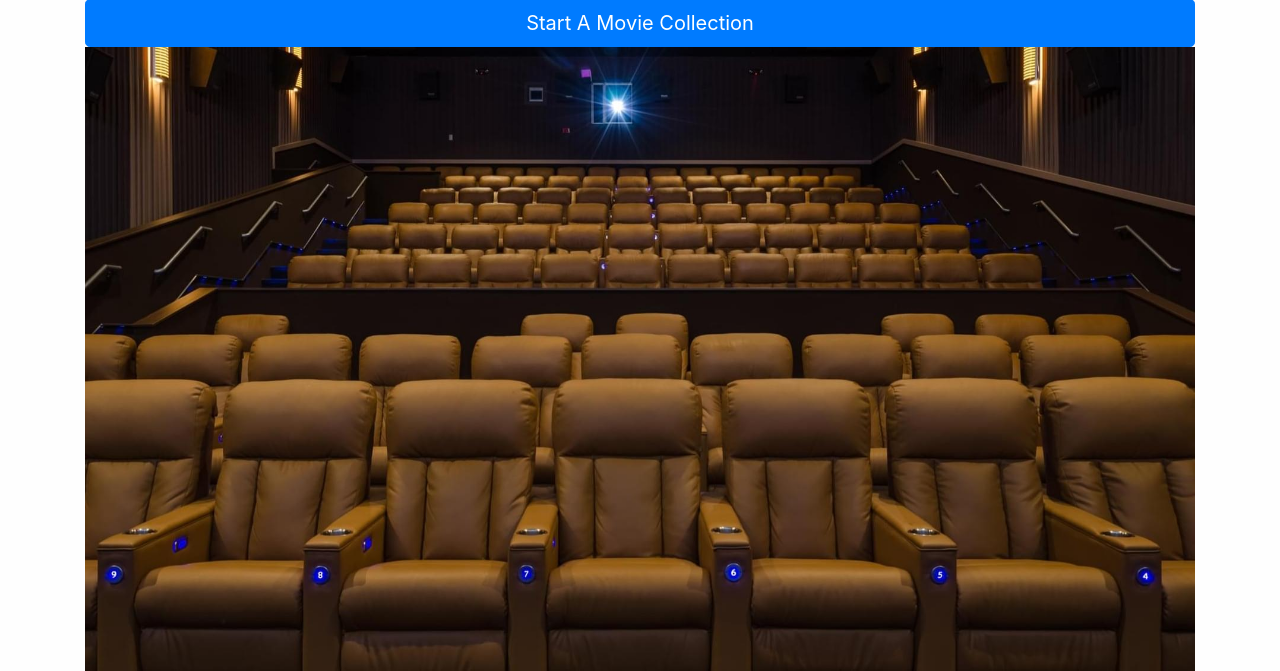
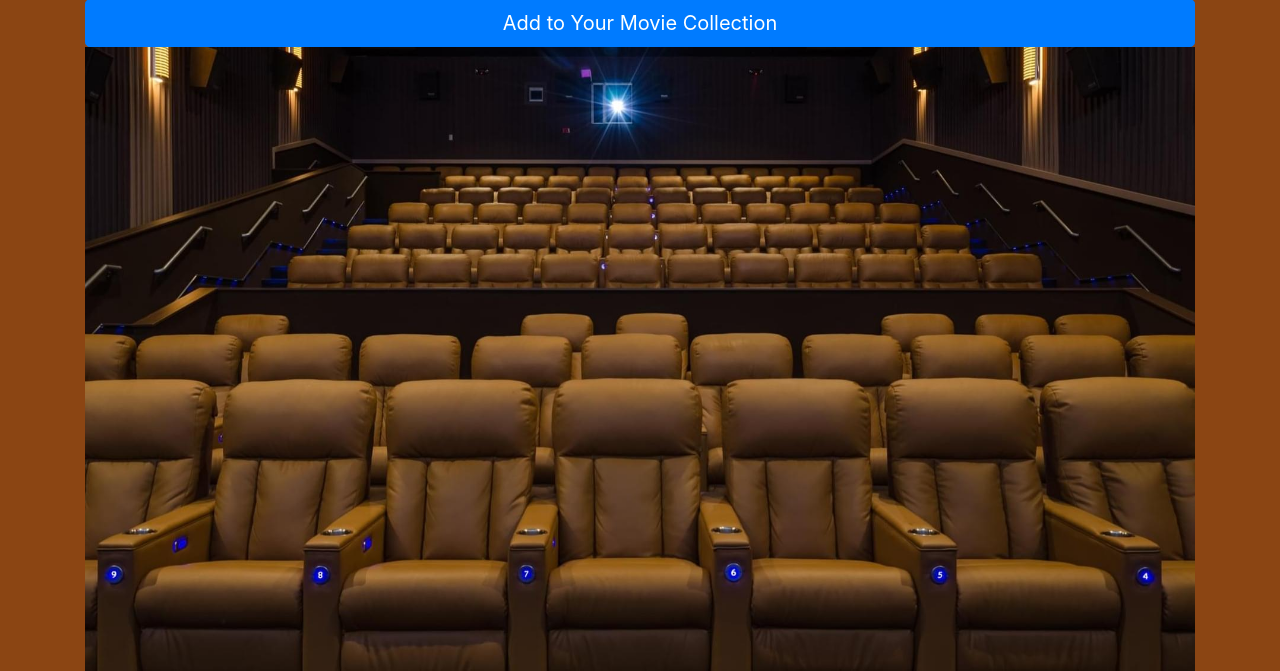
Before and after one commit to Aileran/curatorProject, a Django app: page /curator/ in a window 1280 px wide. Shown: the part 1522-2193 px from the top of the page. Run offline with Django 3.2, Linux system fonts and the light colour scheme; a user stored in the database is signed in.

Commit message:
changed button names

```diff
--- a/static/css/styles.css
+++ b/static/css/styles.css
@@ -1,5 +1,5 @@
 body{
-    background-color: #fefefe;
+    background-color: saddlebrown;
     padding-top: 50px;
 }
 .asteriskField{
--- a/templates/curator/base.html
+++ b/templates/curator/base.html
@@ -17,6 +17,7 @@
     </title>
 
     <link rel="stylesheet" href="{% static 'css/styles.css'%}">
+
 </head>
 
 <body>
--- a/templates/curator/index.html
+++ b/templates/curator/index.html
@@ -13,17 +13,17 @@
         <p>2/2 Group Members Recommend!</p>
         <a class="btn btn-primary btn-lg" href="#" role="button">Learn more</a>
     </div>
-    <a class="btn btn-primary btn-lg btn-block" href="{% url 'update_album' %}">Start An Album Collection</a>
+    <a class="btn btn-primary btn-lg btn-block" href="{% url 'update_album' %}">Add to Your Album Collection</a>
     <a href="{% url 'update_album' %}">
         <img class="img-fluid" alt="book" src={% static 'images/album.jpg' %} >
     </a>
 
-    <a class="btn btn-primary btn-lg btn-block" href="{% url 'update_book' %}">Start A Book Collection</a>
+    <a class="btn btn-primary btn-lg btn-block" href="{% url 'update_book' %}">Add to Your Book Collection</a>
     <a href="{% url 'update_album' %}">
         <img class="img-fluid" alt="book" src={% static 'images/book.jpg' %} >
     </a>
 
-    <a class="btn btn-primary btn-lg btn-block" href="{% url 'update_movie' %}">Start A Movie Collection</a>
+    <a class="btn btn-primary btn-lg btn-block" href="{% url 'update_movie' %}">Add to Your Movie Collection</a>
     <a href="{% url 'update_movie' %}">
         <img class="img-fluid" alt="book" src={% static 'images/movie.jpg' %} >
     </a>
```
Also changed, not shown: db.sqlite3.
